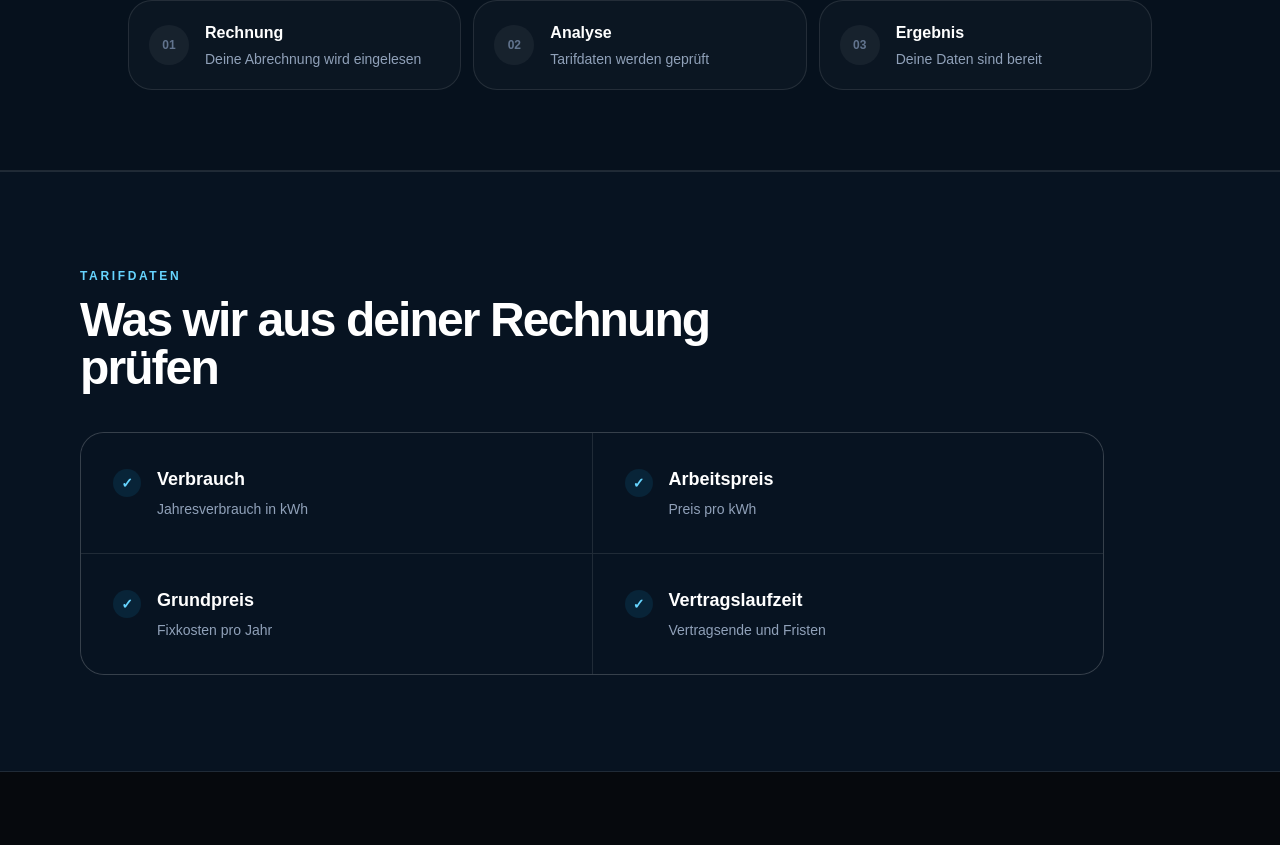
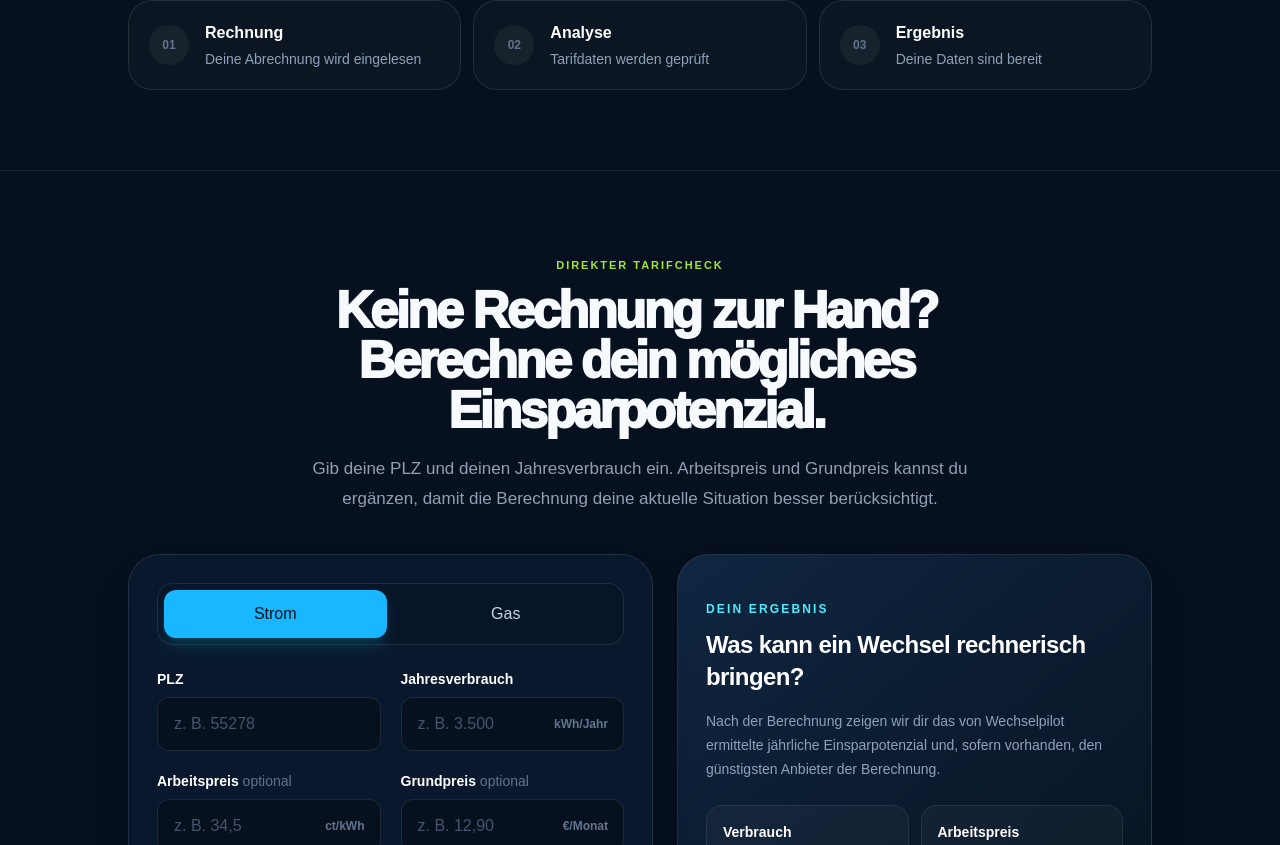
Before and after one commit to svt8f46zcd-stack/cpm-energie-website, a Next.js app: page / in a window 1280 px wide. Shown: the part 2455-3300 px from the top of the page. Built offline with nearby package versions, Linux system fonts and the light colour scheme.

Commit message:
feat: integrate Wechselpilot tariff check into homepage

```diff
--- a/app/page.tsx
+++ b/app/page.tsx
@@ -5,6 +5,7 @@ import { CTASection } from "@/components/CTASection";
 import { BillFeatures } from "@/components/BillFeatures";
 import { BillFlow } from "@/components/BillFlow";
 import { ResponsiveHero } from "@/components/ResponsiveHero";
+import { WechselpilotTariffCheck } from "@/components/WechselpilotTariffCheck";
 
 type BillFlowState = "idle" | "uploading" | "analyzing" | "success" | "error";
 const BASE = process.env.NEXT_PUBLIC_GITHUB_PAGES === "true" ? "/cpm-energie-website" : "";
@@ -80,6 +81,7 @@ export default function Home() {
       </div>
 
       <BillFlow status={billFlowState} />
+      <WechselpilotTariffCheck />
       <BillFeatures />
 
       <section className="cpm-section cpm-section-dark" id="transparenz" aria-labelledby="transparenz-heading">
```
